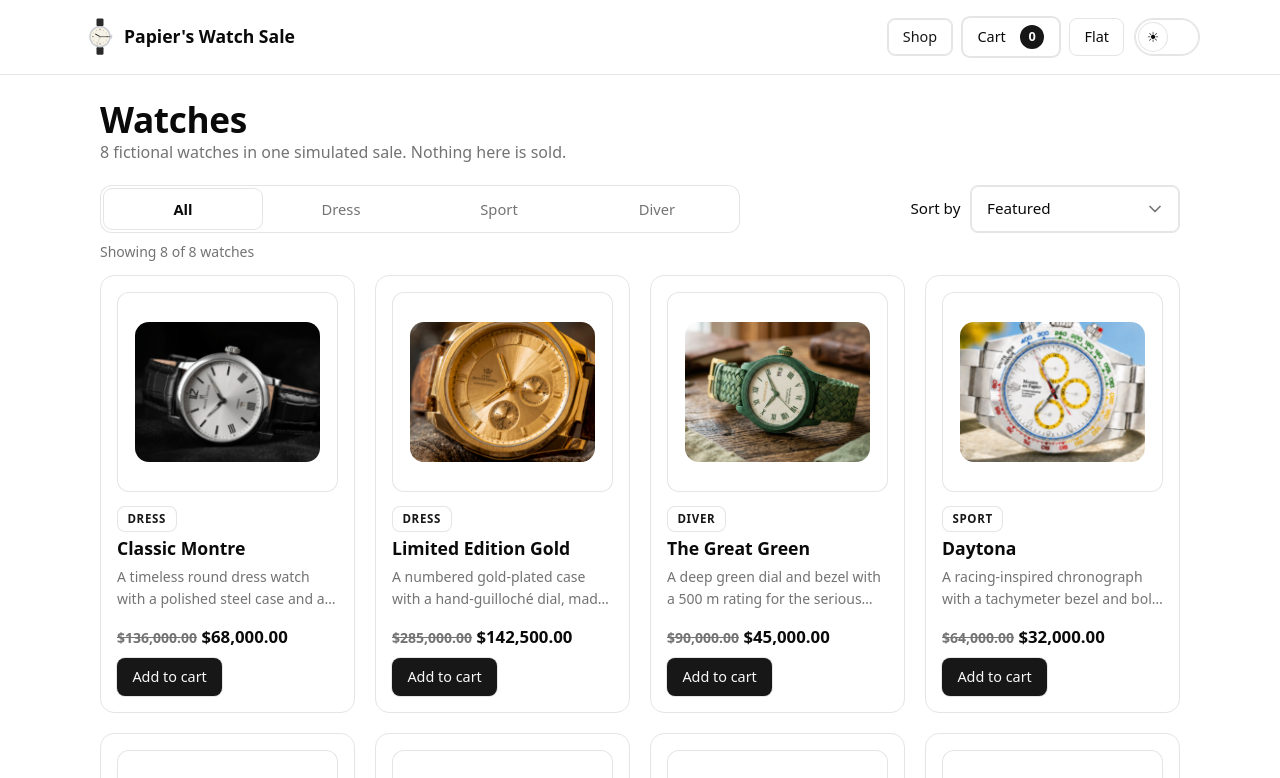
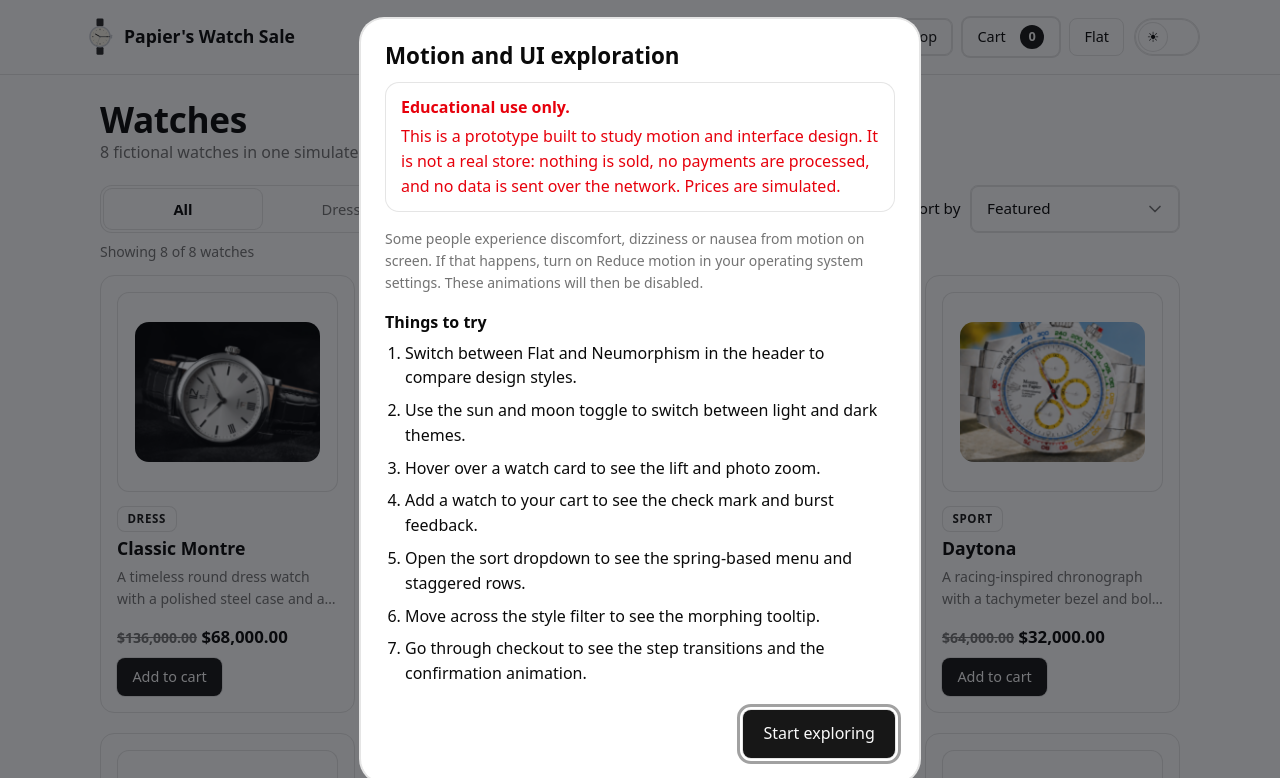
Before and after one commit to 404-Page-Found/papiers-watch-shop, a plain HTML site: page index.html in a window 1280 px wide. Shown: the top 778 px of the page. Drawn offline with Linux system fonts and the light colour scheme.

Commit message:
feat: add motion disclaimer and UI exploration guide on every load

```diff
--- a/index.html
+++ b/index.html
@@ -576,6 +576,29 @@ main.view { padding-top: 1.5rem; padding-bottom: 3rem; }
 .confirm .mini-list { width: 100%; }
 
 /* ==========================================================================
+   GUIDE DIALOG (shown on every load)
+   ========================================================================== */
+.guide {
+  width: min(560px, calc(100vw - 2rem)); max-height: calc(100vh - 2rem); overflow: auto;
+  padding: 1.5rem; margin: auto;
+  background: var(--bg); color: var(--text);
+  border: 1px solid var(--border); border-radius: 24px;
+  box-shadow: var(--shadow-raised-lg);
+}
+.guide[open] { animation: rise .4s cubic-bezier(.2, .8, .2, 1); }
+.guide::backdrop { background: rgba(10, 12, 18, .55); }
+.guide h2 { font-size: 1.4rem; margin-bottom: .75rem; }
+.guide-warning {
+  margin: 0 0 1rem; padding: .85rem 1rem; border-radius: 14px;
+  color: var(--danger); box-shadow: var(--shadow-inset-sm);
+}
+.guide-warning strong { display: block; margin-bottom: .25rem; }
+.guide p + p { margin-top: .6rem; }
+.guide h3 { font-size: 1rem; margin: 1.25rem 0 .5rem; }
+.guide ol { margin: 0; padding-left: 1.25rem; display: grid; gap: .5rem; }
+.guide-actions { display: flex; justify-content: flex-end; margin-top: 1.5rem; }
+
+/* ==========================================================================
    REDUCED MOTION
    ========================================================================== */
 @media (prefers-reduced-motion: reduce) {
@@ -612,6 +635,28 @@ main.view { padding-top: 1.5rem; padding-bottom: 3rem; }
 <main class="wrap view" id="app" tabindex="-1"></main>
 
 <div id="status" class="sr-only" role="status" aria-live="polite"></div>
+
+<dialog class="guide" id="guide" aria-labelledby="guide-title">
+  <h2 id="guide-title">Motion and UI exploration</h2>
+  <p class="guide-warning">
+    <strong>Educational use only.</strong>
+    This is a prototype built to study motion and interface design. It is not a real store: nothing is sold, no payments are processed, and no data is sent over the network. Prices are simulated.
+  </p>
+  <p class="small muted">Some people experience discomfort, dizziness or nausea from motion on screen. If that happens, turn on Reduce motion in your operating system settings. These animations will then be disabled.</p>
+  <h3>Things to try</h3>
+  <ol>
+    <li>Switch between Flat and Neumorphism in the header to compare design styles.</li>
+    <li>Use the sun and moon toggle to switch between light and dark themes.</li>
+    <li>Hover over a watch card to see the lift and photo zoom.</li>
+    <li>Add a watch to your cart to see the check mark and burst feedback.</li>
+    <li>Open the sort dropdown to see the spring-based menu and staggered rows.</li>
+    <li>Move across the style filter to see the morphing tooltip.</li>
+    <li>Go through checkout to see the step transitions and the confirmation animation.</li>
+  </ol>
+  <div class="guide-actions">
+    <button type="button" class="btn btn-primary" data-guide-close>Start exploring</button>
+  </div>
+</dialog>
 <footer class="wrap footer muted small">Prototype simulator. No real payments, no network requests. Prices in USD.</footer>
 
 <script>
@@ -1555,6 +1600,13 @@ main.view { padding-top: 1.5rem; padding-bottom: 3rem; }
   applyStyle(document.documentElement.dataset.style === 'neumorphic' ? 'neumorphic' : 'flat');
   updateBadge(false);
   render({ enter: true, focus: null });
+
+  /* Opened on every load on purpose. Nothing is saved, so it returns after each refresh. */
+  const guide = $('#guide');
+  guide.showModal();
+  guide.addEventListener('click', e => {
+    if (e.target === guide || e.target.closest('[data-guide-close]')) guide.close();
+  });
 })();
 </script>
 </body>
```
